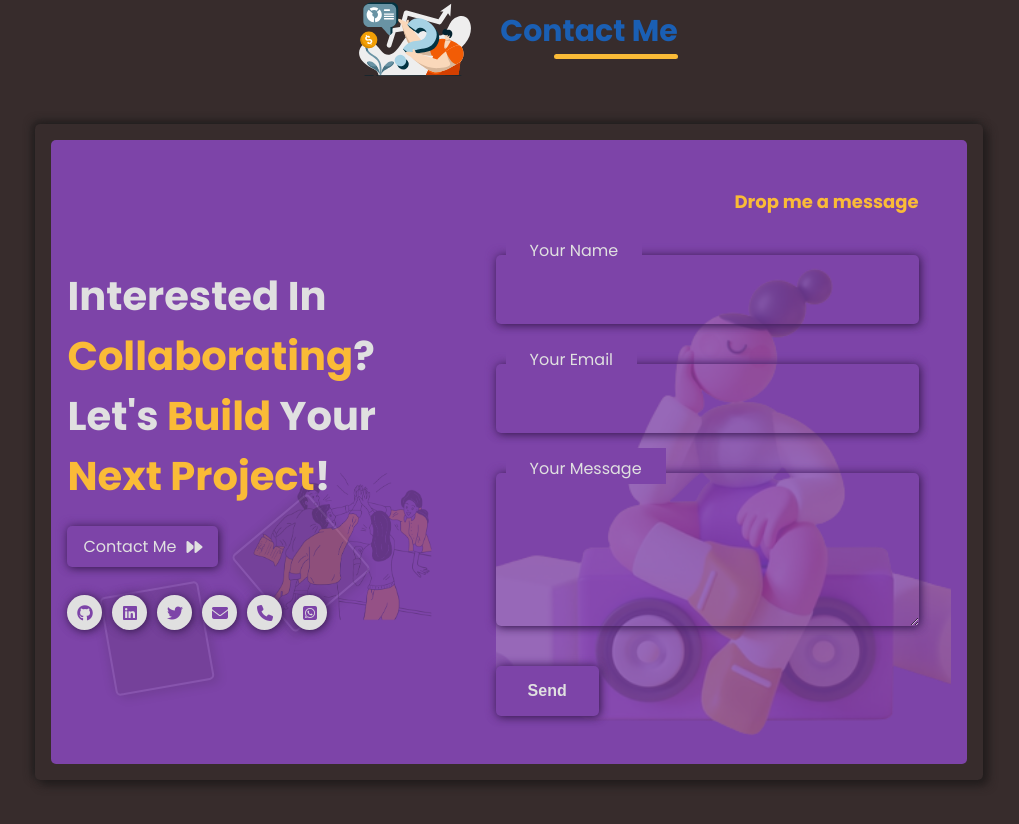
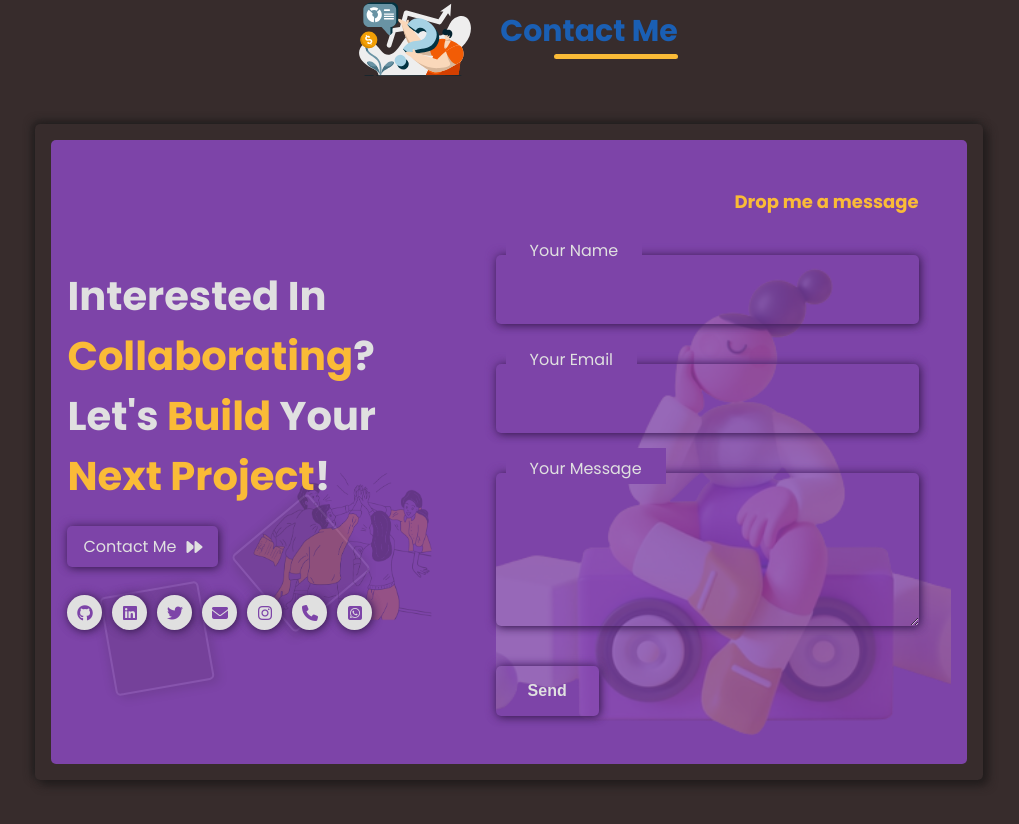
Before and after one commit to TonniPaul/portfolion, a React (Create React App) app: page / in a window 1280 px wide. Shown: the part 4492-5316 px from the top of the page, without its empty margins (131-1150 px from the left). Built offline with nearby package versions, Linux system fonts and the light colour scheme.

Commit message:
UI Optimization

```diff
--- a/src/Object Files/links.js
+++ b/src/Object Files/links.js
@@ -21,11 +21,11 @@ const myLinks = [
     links: "mailto:ariyoadeoyepaul@gmail.com",
     icons: "fa-solid fa-envelope class-purple",
   },
-  // {
-  //   id: uuid(),
-  //   links: "https://instagram.com/tonnipaul",
-  //   icons: "fa-brands fa-instagram class-purple",
-  // },
+  {
+    id: uuid(),
+    links: "https://instagram.com/tonnipaul",
+    icons: "fa-brands fa-instagram class-purple",
+  },
   {
     id: uuid(),
     links: "tel:+2348162325194",
--- a/src/components/contactForm/contactForm.css
+++ b/src/components/contactForm/contactForm.css
@@ -115,7 +115,7 @@
    width: max-content;
    box-shadow: var(--purple-box-shadow) !important;
    padding: 1rem 32px !important;
-   background: var(--primary-text) !important;
+   background: inherit !important;
    color: var(--primary-bg) !important;
    font-size: 16px;
    font-weight: 600;
```
